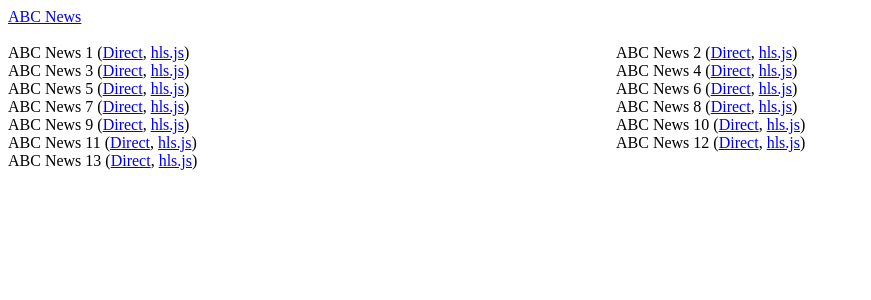
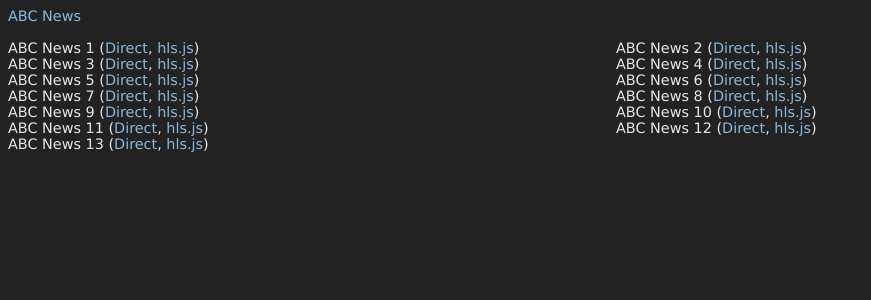
Before and after one commit to danburd/danburd.github.io, a Jekyll site: the page test.html, which Jekyll copies as it is, in a window 1280 px wide. Shown: the top 300 px of the page, without its empty margins (0-871 px from the left). Built offline with Jekyll 4.4.1, drawn with Linux system fonts in a browser that asks for light colours.

Commit message:
Update test.html

```diff
--- a/test.html
+++ b/test.html
@@ -2,7 +2,8 @@
 <html>
 <head>
   <title>ABC News Streams</title>
-  <link rel="stylesheet" type="text/css" href="https://danburd.github.io/default.css">
+  <link rel="stylesheet" type="text/css" href="https://danburd.github.io/css/default.css">
+  <link rel="shortcut icon" href="https://danburd.github.io/ico/favicon.png" type="image/x-icon">
   <script type="text/javascript" src="https://cdn.jsdelivr.net/npm/clappr@latest/dist/clappr.min.js"></script>
   <style>
     .left{float:left; width:608px;}
```
